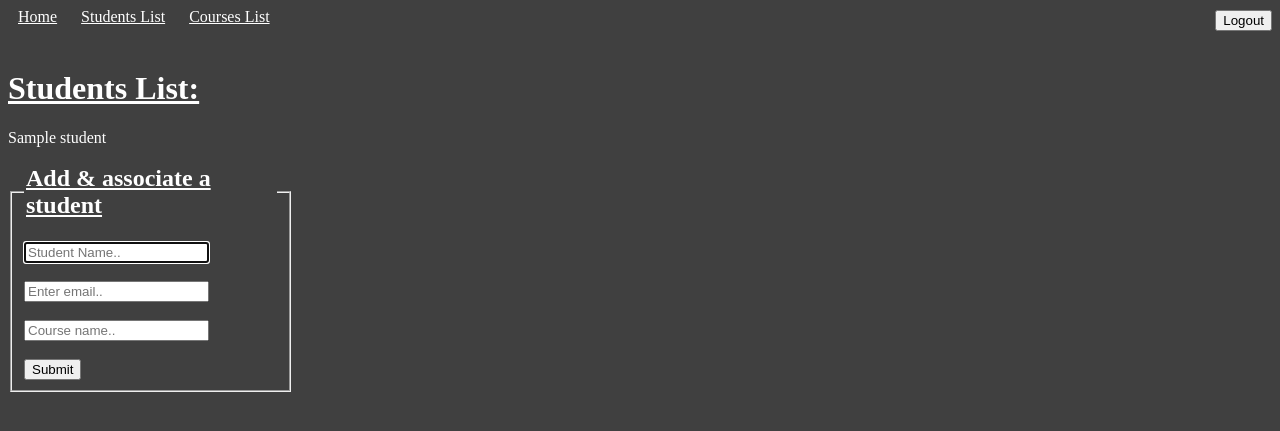
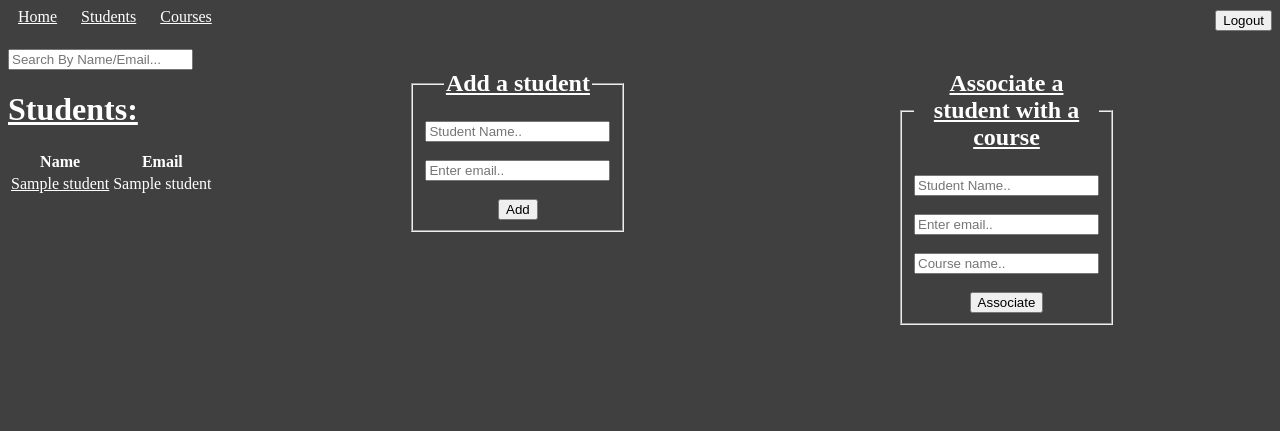
Before and after one commit to alon5s/Students-APP, a Flask app: template templates/students.html in a window 1280 px wide. Shown: the top 431 px of the page. Run offline with Flask 2, Linux system fonts and the light colour scheme; the visitor is signed in with stand-in values (Sample User, id 1); the template is opened without the code that fills it: most values are stand-ins (such as "Sample title", 1, 10 or a date in 2020).

Commit message:
search bar, css, templates

```diff
--- a/templates/index.html
+++ b/templates/index.html
@@ -20,10 +20,10 @@
         </form>
     </div>
     <br>
-    <div class="courses">
+    <div class="home-course">
         <h2>New Courses At Our Institution</h2>
         {% for course in courses[-2:] %}
-        <div class="course">{{ course }}</div>
+        <div class="home-wcourse">{{ course }}</div>
         <br>
         {% endfor %}
     </div>
--- a/templates/navbar.html
+++ b/templates/navbar.html
@@ -2,8 +2,8 @@
 
 <div class="topnav">
     <a href="/">Home</a>
-    <a href="/students">Students List</a>
-    <a href="/courses">Courses List</a>
+    <a href="/students">Students</a>
+    <a href="/courses">Courses</a>
     <a>
         <form action="/logout" method="get">
             <input type="submit" value="Logout">
--- a/templates/students.html
+++ b/templates/students.html
@@ -7,34 +7,55 @@
     <meta name="viewport" content="width=device-width, initial-scale=1.0">
     <link rel="stylesheet" href="/static/style.css">
     <title>Students List</title>
+    <script defer src="/static/index.js"></script>
 </head>
 
 <body>
     {% include 'navbar.html' %}
+    <br>
+    <br>
+    <input type="text" id="search" placeholder="Search By Name/Email...">
+    <div class="container">
+        <div class="students">
+            <h1 class="headline">Students:</h1>
+            <table id="students_table">
+                <tr>
+                    <th>Name</th>
+                    <th>Email</th>
+                </tr>
+                {% for student in students %}
+                <tr>
+                    <td><a class="student" href="/registrations/{{student[0]}}">{{ student[1] }}</a></td>
+                    <td>{{ student[2] }}</td>
+                </tr>
+                {% endfor %}
+            </table>
+        </div>
+        <form class="fieldset-form" action="" method="post">
+            <fieldset>
+                <legend>Add a student</legend>
+                <br>
+                <input type="text" placeholder="Student Name.." name="s_name" required>
                 <br><br>
-    <div class="studetns">
-        <h1 class="headline">Students List:</h1>
-        {% for student in students %}
-        <div class="student">
-            {{ student[1] }}
+                <input type="email" placeholder="Enter email.." name="s_email" required>
                 <br><br>
-            {% endfor %}
-        </div>
-    </div>
-    <form action="" method="post">
+                <input type="submit" id="form-submit" name="form-submit" value="Add">
+            </fieldset>
+        </form>
+        <form class="fieldset-form" action="" method="post">
             <fieldset>
-            <legend>Add & associate a student</legend>
+                <legend>Associate a student with a course</legend>
                 <br>
-            <input type="text" placeholder="Student Name.." name="s_name" required autofocus>
+                <input type="text" placeholder="Student Name.." name="s_name" required>
                 <br><br>
-            <input type="email" placeholder="Enter email.." name="s_email" required autofocus>
+                <input type="email" placeholder="Enter email.." name="s_email" required>
                 <br><br>
                 <input type="text" placeholder="Course name.." name="c_name">
                 <br><br>
-            <input type="submit" value="Submit">
+                <input type="submit" id="form2-submit" name="form2-submit" value="Associate">
             </fieldset>
         </form>
-    <div>{{ message }}</div>
+    </div>
 </body>
 
 </html>
```
Also changed, not shown: templates/courses.html (+4 -3 lines), templates/login.html (+9 -2 lines), templates/registrations.html (+15 -5 lines). Lines whose indentation alone changed are shown as unchanged.
